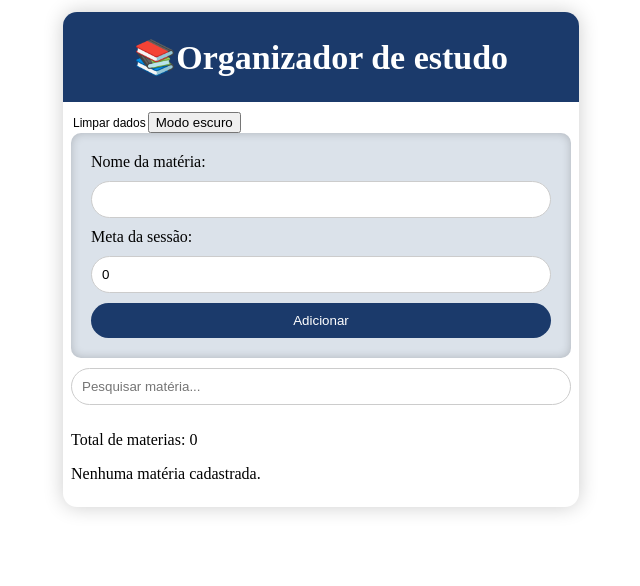
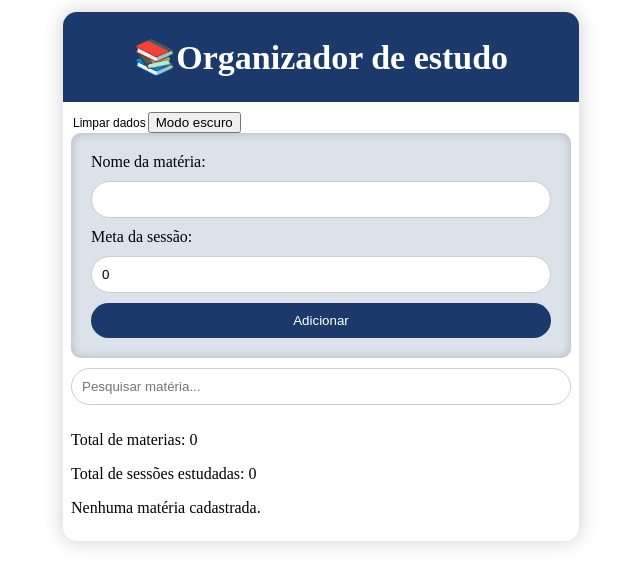
Before and after one commit to Saulorangel87/Organizador-de-estudo, a React (Vite) app: page / in a window 1280 px wide. Shown: the top 586 px of the page, without its empty margins (319-959 px from the left). Built offline with nearby package versions, Linux system fonts and the light colour scheme.

Commit message:
feat: adicionar total de sessões estudadas na interface

```diff
--- a/src/App.jsx
+++ b/src/App.jsx
@@ -13,6 +13,9 @@ export default function App() {
 
   const [pesquisa, setPesquisa] = useState("");
   const [modoEscuro, setModoEscuro] = useState(false);
+  const sessoesTotais = materias.reduce((acumulador, materia) => {
+    return acumulador + materia.sessoesEstudadas;
+  }, 0);
 
   useEffect(() => {
     localStorage.setItem("materias", JSON.stringify(materias));
@@ -50,10 +53,14 @@ export default function App() {
 
   return (
     <div className={`${styles.app} ${modoEscuro ? "dark" : ""}`}>
-      <Header onLimparDados={limparDados} onToggleModoEscuro={alternarModoEscuro} />
+      <Header
+        onLimparDados={limparDados}
+        onToggleModoEscuro={alternarModoEscuro}
+      />
       <FormMateria setMaterias={setMaterias} materias={materias} />
       <Pesquisa pesquisa={pesquisa} setPesquisa={setPesquisa} />
-      <p>Total de materias: {materiasFiltradas.length}</p>
+      <p>Total de materias: {materiasFiltradas.length}</p>{" "}
+      <p>Total de sessões estudadas: {sessoesTotais}</p>
       <ListaMateria
         materias={materiasFiltradas}
         onExcluirMateria={excluirMateria}
--- a/src/App.module.css
+++ b/src/App.module.css
@@ -5,4 +5,5 @@
     max-width: 500px;
     margin: 20px auto;
     padding: 0 8px 8px;
+    color: var(--cor-texto);
 }
```
